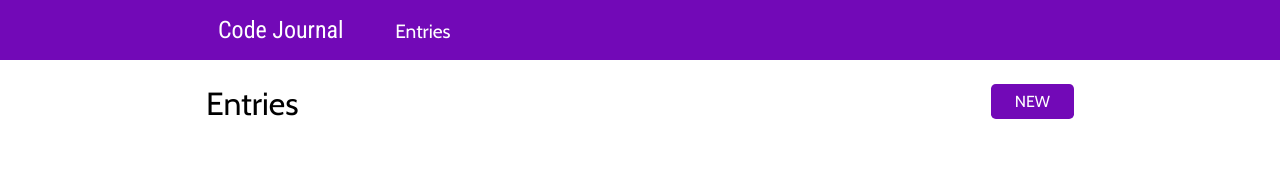
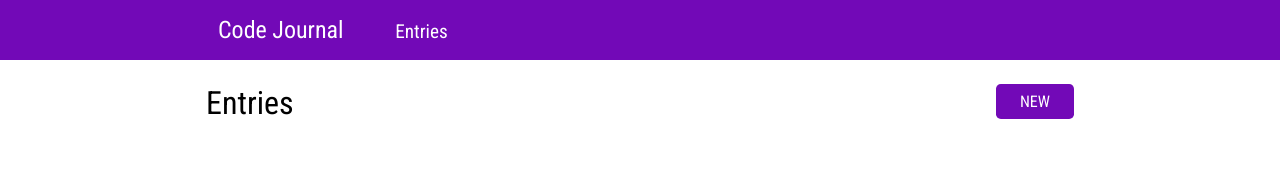
Before and after one commit to damien-martinez/code-journal, a website: page index.html in a window 1280 px wide. Drawn offline with nearby package versions, Linux system fonts and the light colour scheme.

```diff
--- a/css/styles.css
+++ b/css/styles.css
@@ -76,6 +76,7 @@
   margin-left: 3rem;
   font-weight: 300;
   text-decoration: none;
+  font-family: "Roboto Condensed", sans-serif;
 }
 
 .main-header {
@@ -102,11 +103,13 @@
   padding: 0.5rem 1.5rem;
   font-size: 1rem;
   border-radius: 0.3rem;
+  font-family: "Roboto Condensed", sans-serif;
 }
 
 .entries-header {
   font-size: 2rem;
   margin-top: 2.5rem;
+  font-family: "Roboto Condensed", sans-serif;
 }
 
 .entries-header-margins {
```
